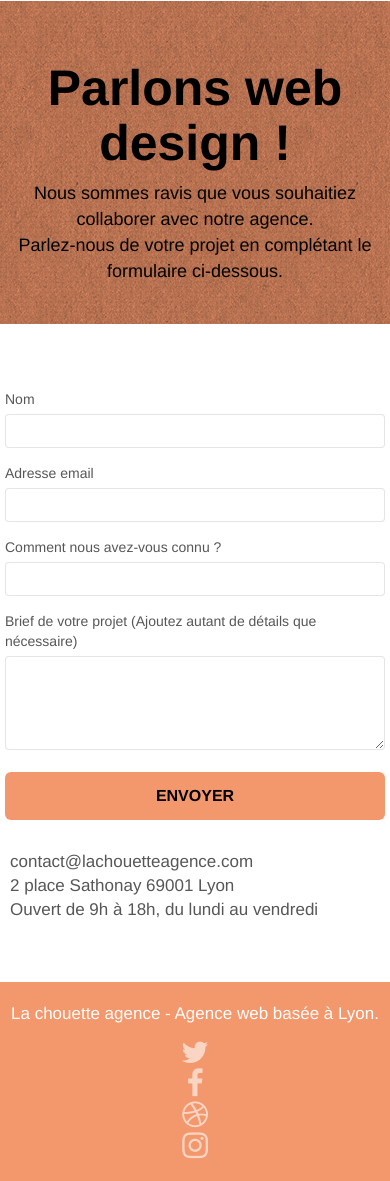
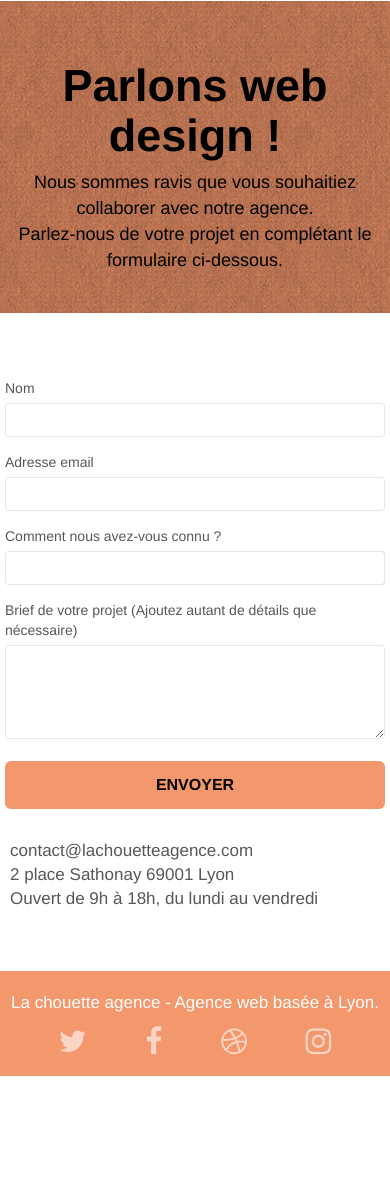
Before and after one commit to VoTou/La-Chouette-agence, a plain HTML site: page contact.html in a window 390 px wide. Shown: the part 91-1272 px from the top of the page. After the commit the page ends 1167 px from the top, so only its background shows below. Drawn offline with Linux system fonts and the light colour scheme.

Commit message:
modif social

```diff
--- a/style.css
+++ b/style.css
@@ -659,7 +659,7 @@ a {
 }
 
 .hero-bloc-text {
-    font-size: 50px;
+    font-size: 45px;
     font-weight: 700;
 }
 
@@ -701,6 +701,8 @@ p {
 }
 
 .social {
+    display: flex;
+    justify-content: center;
     max-width: 400px;
     margin: auto auto auto auto;
 }
@@ -1049,15 +1051,22 @@ h4 {
         text-align: center;
     }
     .col-sm-6 {
-        margin-bottom: 20px;
-        margin-top: 20px;
+        margin: 20px auto;
+
     }
     .portfolio-row {
-        margin: 0;
+        margin: 0 auto;
     }
     .container .mg-md {
         margin-bottom: 5px;
     }
+    .bloc-lg {
+        margin: 0 auto;
+    }
+    .social {
+        justify-content: space-between;
+    }
+
 }
 
 .citation {
```
